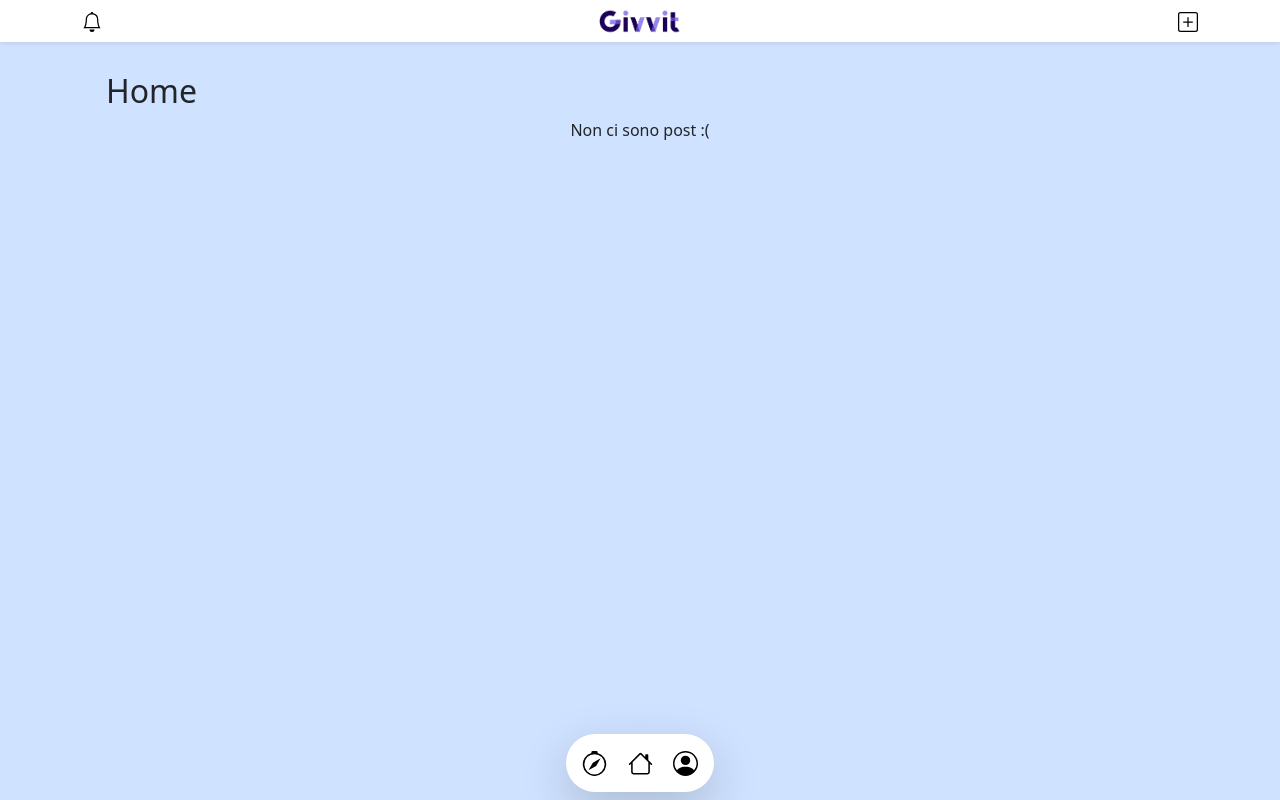
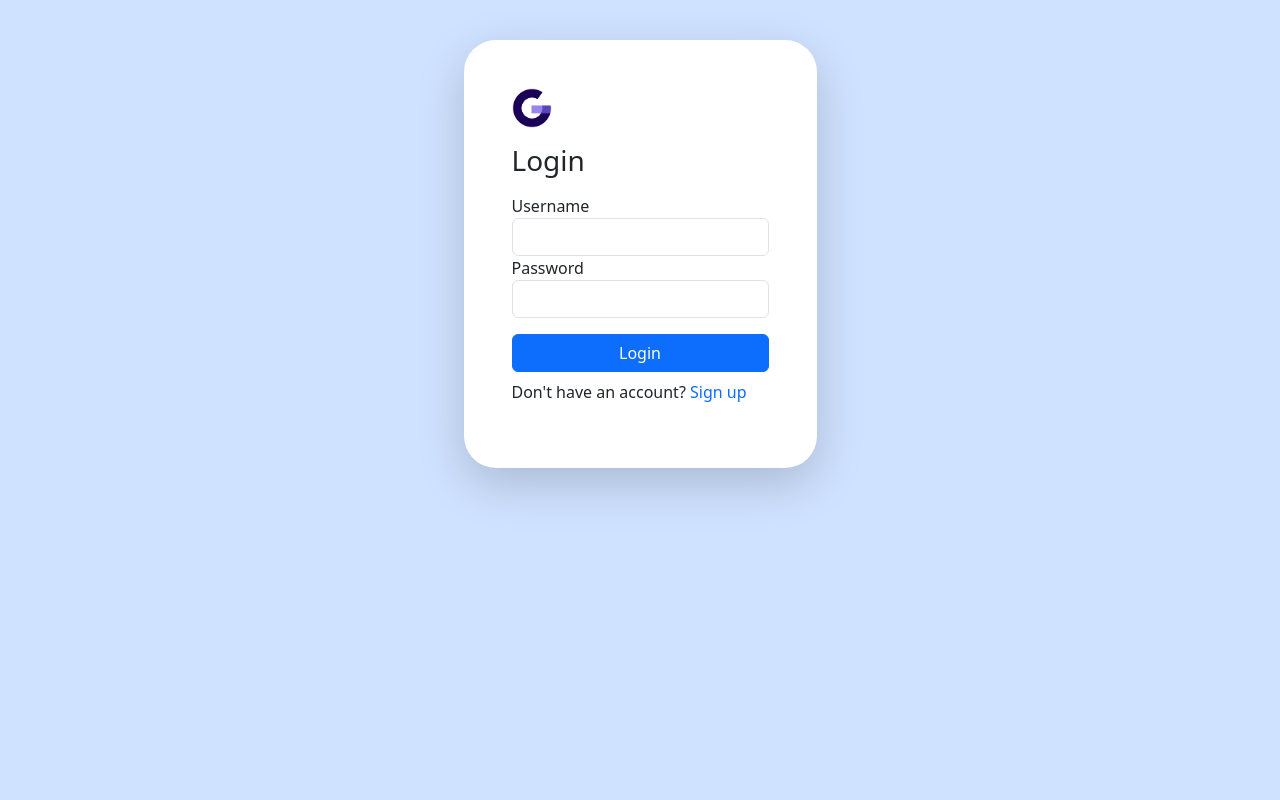
Before and after one commit to mircoterenzi/givvit, a PHP site: page / in a window 1280 px wide. Run offline with PHP 8.4, Linux system fonts and the light colour scheme.

Commit message:
[dev] improved functionality with templates
fixed the functioning of links/buttons and the management of various views using the same template

```diff
--- /dev/null
+++ b/src/explore.php
@@ -0,0 +1,6 @@
+<?php
+$templateParams["title"] = "Explore";
+$templateParams["name"] = "show-post.php";
+
+require("template/base.php");
+?>
--- a/src/index.php
+++ b/src/index.php
@@ -2,14 +2,16 @@
 require_once("db-config.php");
 
 if(!isset($_SESSION["userId"])) {
-  // @todo: show registration page if there's not an open session
+  // Show login page if there's not an open session
+  $templateParams["title"] = "Login";
+  $templateParams["name"] = "show-login.php";
+
+  require("template/access.php");
 } else {
-  // @todo show homepage
+  // Show homepage if the user is already logged
+  $templateParams["title"] = "Home";
+  $templateParams["name"] = "show-post.php";
+
+  require("template/base.php");
 }
-
-//for the moment i will redirect automatically on homepage
-$templateParams["title"] = "Home";
-$templateParams["name"] = "show-post.php";
-
-require("template/base.php");
 ?>
--- /dev/null
+++ b/src/profile.php
@@ -0,0 +1,6 @@
+<?php
+$templateParams["title"] = "Profile";
+$templateParams["name"] = "show-profile.php";
+
+require("template/base.php");
+?>
--- /dev/null
+++ b/src/register.php
@@ -0,0 +1,6 @@
+<?php
+$templateParams["title"] = "Register";
+$templateParams["name"] = "show-register.php";
+
+require("template/access.php");
+?>
--- a/src/template/base.php
+++ b/src/template/base.php
@@ -4,7 +4,9 @@
         <meta charset="UTF-8"/>
         <meta name="viewport" content="width=device-width, initial-scale=1"/>
         <link href="https://cdn.jsdelivr.net/npm/bootstrap@5.3.2/dist/css/bootstrap.min.css" rel="stylesheet" integrity="sha384-T3c6CoIi6uLrA9TneNEoa7RxnatzjcDSCmG1MXxSR1GAsXEV/Dwwykc2MPK8M2HN" crossorigin="anonymous">
+        <script src="https://cdn.jsdelivr.net/npm/bootstrap@5.3.2/dist/js/bootstrap.bundle.min.js" integrity="sha384-C6RzsynM9kWDrMNeT87bh95OGNyZPhcTNXj1NW7RuBCsyN/o0jlpcV8Qyq46cDfL" crossorigin="anonymous"></script>
         <title>Givvit: <?php echo $templateParams["title"]; ?></title>
+        <link rel="icon" type="image/x-icon" href="img/logo-icon.png"/>
     </head>
     <body class="container justify-content-center py-4 bg-primary-subtle">
         <!-- Top navbar -->
@@ -12,7 +14,7 @@
             <div class="container">
                 <div class="row">
                     <div class="col text-start">
-                        <svg xmlns="http://www.w3.org/2000/svg" width="20" class="bi bi-bell" viewBox="0 0 16 16">
+                        <svg data-bs-toggle="modal" data-bs-target="#notification-modal" xmlns="http://www.w3.org/2000/svg" width="25" class="bi bi-bell" viewBox="0 0 16 16">
                             <path d="M8 16a2 2 0 0 0 2-2H6a2 2 0 0 0 2 2M8 1.918l-.797.161A4 4 0 0 0 4 6c0 .628-.134 2.197-.459 3.742-.16.767-.376 1.566-.663 2.258h10.244c-.287-.692-.502-1.49-.663-2.258C12.134 8.197 12 6.628 12 6a4 4 0 0 0-3.203-3.92zM14.22 12c.223.447.481.801.78 1H1c.299-.199.557-.553.78-1C2.68 10.2 3 6.88 3 6c0-2.42 1.72-4.44 4.005-4.901a1 1 0 1 1 1.99 0A5 5 0 0 1 13 6c0 .88.32 4.2 1.22 6"/>
                         </svg>
                     </div>
@@ -20,8 +22,8 @@
                         <img src="img/logo.png" alt=""Givvit" height="25"/>
                     </div>
                     <div class="col text-end">
-                        <svg xmlns="http://www.w3.org/2000/svg" width="20" class="bi bi-plus-square" viewBox="0 0 16 16">
-                            <path d="M14 1a1 1 0 0 1 1 1v12a1 1 0 0 1-1 1H2a1 1 0 0 1-1-1V2a1 1 0 0 1 1-1zM2 0a2 2 0 0 0-2 2v12a2 2 0 0 0 2 2h12a2 2 0 0 0 2-2V2a2 2 0 0 0-2-2z"/>
+                        <svg data-bs-toggle="modal" data-bs-target="#new-post-modal" xmlns="http://www.w3.org/2000/svg" width="25" fill="currentColor" class="bi bi-plus-circle" viewBox="0 0 16 16">
+                            <path d="M8 15A7 7 0 1 1 8 1a7 7 0 0 1 0 14m0 1A8 8 0 1 0 8 0a8 8 0 0 0 0 16"/>
                             <path d="M8 4a.5.5 0 0 1 .5.5v3h3a.5.5 0 0 1 0 1h-3v3a.5.5 0 0 1-1 0v-3h-3a.5.5 0 0 1 0-1h3v-3A.5.5 0 0 1 8 4"/>
                         </svg>
                     </div>
@@ -29,19 +31,25 @@
             </div>
         </nav>
         <!-- Bottom navbar -->
-        <nav class="d-flex fixed-bottom justify-content-center">
+        <nav class="d-flex fixed-bottom justify-content-center">     <!-- TODO right now the icons do nothing if clicked -->
             <div class="p-3 mb-2 shadow-lg rounded-5 bg-white">
+                <a href="explore.php" class="link-underline link-underline-opacity-0">
                     <svg xmlns="http://www.w3.org/2000/svg" width="25" class="bi bi-compass border-primary" viewBox="0 0 16 16">
                         <path d="M8 16.016a7.5 7.5 0 0 0 1.962-14.74A1 1 0 0 0 9 0H7a1 1 0 0 0-.962 1.276A7.5 7.5 0 0 0 8 16.016m6.5-7.5a6.5 6.5 0 1 1-13 0 6.5 6.5 0 0 1 13 0"/>
                         <path d="m6.94 7.44 4.95-2.83-2.83 4.95-4.949 2.83 2.828-4.95z"/>
                     </svg>
+                </a>
+                <a href="index.php" class="link-underline link-underline-opacity-0">
                     <svg class="ms-3 me-3" xmlns="http://www.w3.org/2000/svg" width="25" class="bi bi-house" viewBox="0 0 16 16">
                         <path d="M8.707 1.5a1 1 0 0 0-1.414 0L.646 8.146a.5.5 0 0 0 .708.708L2 8.207V13.5A1.5 1.5 0 0 0 3.5 15h9a1.5 1.5 0 0 0 1.5-1.5V8.207l.646.647a.5.5 0 0 0 .708-.708L13 5.793V2.5a.5.5 0 0 0-.5-.5h-1a.5.5 0 0 0-.5.5v1.293zM13 7.207V13.5a.5.5 0 0 1-.5.5h-9a.5.5 0 0 1-.5-.5V7.207l5-5z"/>
                     </svg>
+                </a>
+                <a href="profile.php" class="link-underline link-underline-opacity-0">
                     <svg xmlns="http://www.w3.org/2000/svg" width="25" class="bi bi-person-circle" viewBox="0 0 16 16">
                         <path d="M11 6a3 3 0 1 1-6 0 3 3 0 0 1 6 0"/>
                         <path fill-rule="evenodd" d="M0 8a8 8 0 1 1 16 0A8 8 0 0 1 0 8m8-7a7 7 0 0 0-5.468 11.37C3.242 11.226 4.805 10 8 10s4.757 1.225 5.468 2.37A7 7 0 0 0 8 1"/>
                     </svg>
+                </a>
             </div>
         </nav>
         <header class="d-flex px-4 mt-5">
@@ -52,5 +60,9 @@
                 require($templateParams["name"]);
             ?>
         </main>
+        <!-- Notification window -->
+        <?php require_once("./components/notification-modal.php"); ?>
+        <!-- Add new post window -->
+        <?php require_once("./components/new-post-modal.php"); ?>
     </body>
 </html>
--- a/src/template/show-login.php
+++ b/src/template/show-login.php
@@ -9,5 +9,5 @@
     </div>
     <label for="login" hidden>Login</label>
     <input class="btn btn-primary w-100 mt-3 mb-2" type="submit" id="login" name="login" value="Login"/>
-    <p>Don't have an account?  <a class="text-decoration-none" href="#">Sign up</a></p> <!-- TODO open registration page if clicked -->
+    <p>Don't have an account?  <a class="text-decoration-none" href="register.php">Sign up</a></p>
 </form>
--- a/src/template/show-register.php
+++ b/src/template/show-register.php
@@ -29,5 +29,5 @@
     </div>
     <label for="register" hidden>Register</label>
     <input class="btn btn-primary w-100 mt-3 mb-2" type="submit" id="register" name="register" value="Register"/>
-    <p>Already member? <a class="text-decoration-none" href="#">Sign in</a></p> <!-- TODO open login page if clicked -->
+    <p>Already member? <a class="text-decoration-none" href="index.php">Sign in</a></p>
 </form>
```
Lines whose indentation alone changed are shown as unchanged.
